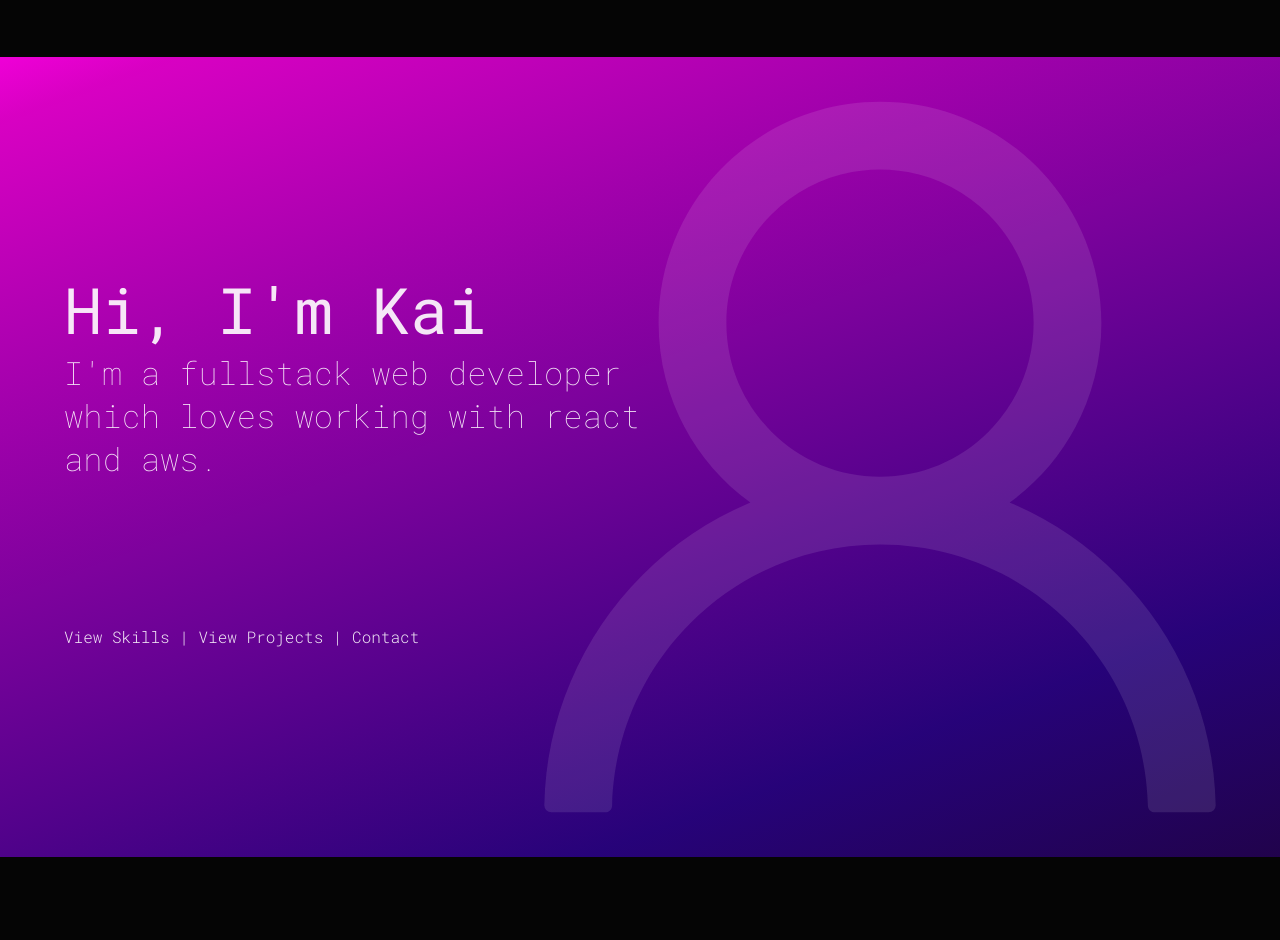
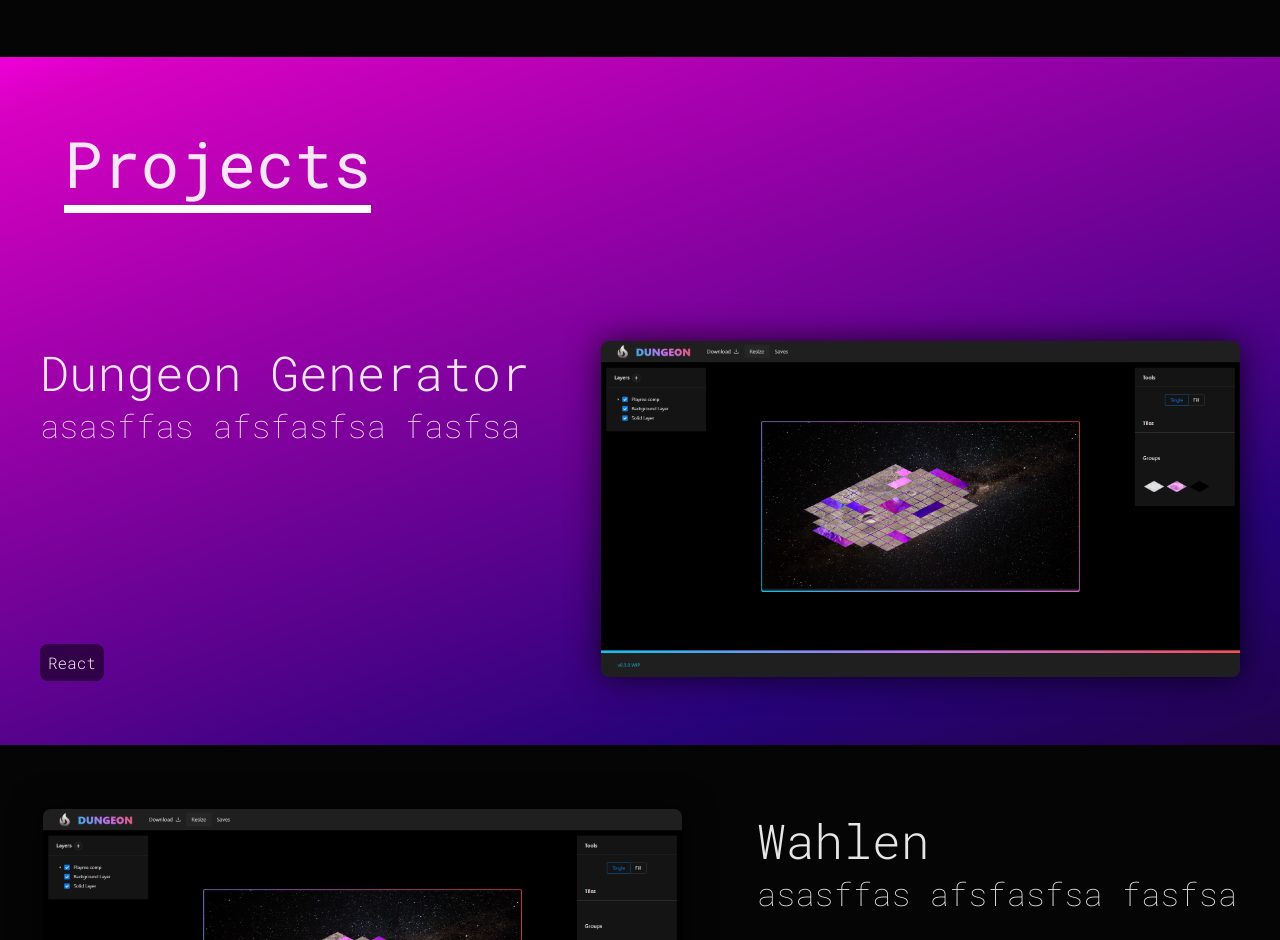
Before and after one commit to kaibarzen/portfolio-v4, a React (Create React App) app: page / in a window 1280 px wide. Shown: the part 1860-2800 px from the top of the page. Before the commit the page ends 2717 px from the top, so only its background shows below. Built offline with nearby package versions, Linux system fonts and the light colour scheme.

Commit message:
projects

```diff
--- a/src/Components/pages/home/Home.tsx
+++ b/src/Components/pages/home/Home.tsx
@@ -1,6 +1,7 @@
 import React from 'react';
 import Intro from "./intro/Intro";
 import Skills from './skills/Skills';
+import Projects from './projects/Projects';
 
 const Home = () =>
 {
@@ -8,6 +9,7 @@ const Home = () =>
         <div>
             <Intro/>
 	        <Skills/>
+	        <Projects/>
 	        <Intro/>
         </div>
     );
--- /dev/null
+++ b/src/Components/pages/home/projects/Project.tsx
@@ -0,0 +1,51 @@
+import React, {ReactNode} from 'react';
+
+interface Props
+{
+	title: string,
+	children?: ReactNode,
+	image: string,
+	source?: string,
+	href?: string,
+	tags?: string[]
+	reversed?: boolean
+	gradient: string[]
+}
+
+const Project = (props: Props) =>
+{
+
+	return (
+		<div
+			className={`project ${props.reversed ? 'reversed' : ''}`}
+			style={{
+				backgroundImage: `linear-gradient(to right, ${props.gradient.join(", ")})`
+			}}
+		>
+
+			<div className={'desc'}>
+				<h2>
+					{props.title}
+				</h2>
+				<p>
+					{props.children}
+				</p>
+				<div className={'tags'}>
+					{props.tags?.map((item, i) =>
+					{
+						return <div key={i}> {item} </div>;
+					})}
+				</div>
+			</div>
+
+			<div className={'img'}>
+				<img
+					src={props.image}
+					alt={'ALT Description'}
+				/>
+			</div>
+		</div>
+	);
+};
+
+export default Project;
--- /dev/null
+++ b/src/Components/pages/home/projects/Projects.tsx
@@ -0,0 +1,53 @@
+import React from 'react';
+import './projects.sass';
+import Project from './Project';
+import dungeon from '../../../../resources/media/dungeon.png';
+
+const Projects = () =>
+{
+	return (
+		<div className={'projects'}>
+			<div className={'gradient purple'}>
+				<div className={'content'}>
+					<h1 className={'underline '}>
+						Projects
+					</h1>
+				</div>
+				<Project
+					title={'Dungeon Generator'}
+					image={dungeon}
+					tags={["React"]}
+					gradient={[]}
+				>
+					asasffas
+					afsfasfsa
+					fasfsa
+				</Project>
+			</div>
+			<Project
+				title={'Wahlen'}
+				image={dungeon}
+				tags={["React"]}
+				reversed={true}
+				gradient={[]}
+			>
+				asasffas
+				afsfasfsa
+				fasfsa
+			</Project>
+
+			<Project
+				title={'Dungeon Generator'}
+				image={dungeon}
+				tags={["React"]}
+				gradient={["#c0392b", "#8e44ad"]}
+			>
+				asasffas
+				afsfasfsa
+				fasfsa
+			</Project>
+		</div>
+	);
+};
+
+export default Projects;
--- /dev/null
+++ b/src/Components/pages/home/projects/projects.sass
@@ -0,0 +1,49 @@
+$containerPadding: 64px
+.projects
+  min-height: 100vh
+
+  .content
+    padding: $containerPadding
+
+  .gradient
+    background-size: cover
+    background-attachment: fixed
+
+  .gradient.purple
+    background-image: linear-gradient(160deg,#ef00d7 0,rgba(239,0,215,.9) 5%,rgba(72,0,236,.5) 80%,rgba(60,0,146,.5) 100%)
+
+  .project.reversed
+    flex-direction: row-reverse
+
+  .project
+    min-height: 400px
+    display: flex
+    flex-wrap: wrap
+    justify-content: space-evenly
+    align-items: stretch
+    padding: 32px 0px 32px 0px
+
+    .desc
+      padding: 32px
+      display: flex
+      flex-direction: column
+      justify-content: space-between
+
+      p
+        flex-grow: 2
+        min-height: 100px
+
+    .img
+      padding: 32px
+
+    img
+      box-shadow: 0px 0px 32px 0px rgba(0,0,0,0.75)
+      border-radius: 8px
+      height: 336px
+      width: auto
+
+    .tags
+      padding: 8px
+      background-color: rgba(0,0,0,0.5)
+      width: min-content
+      border-radius: 8px
```
Also changed, not shown: src/resources/media/dungeon.png (added).
